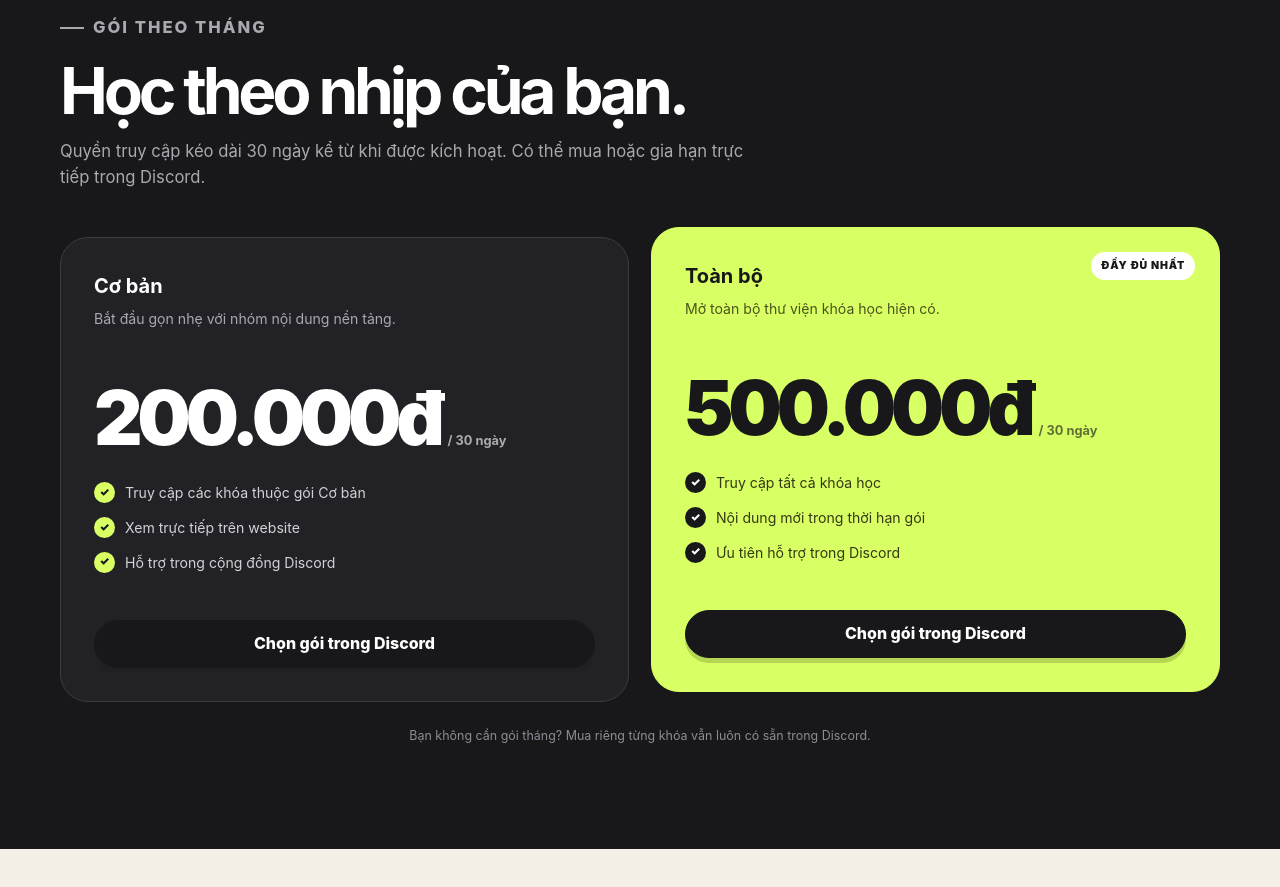
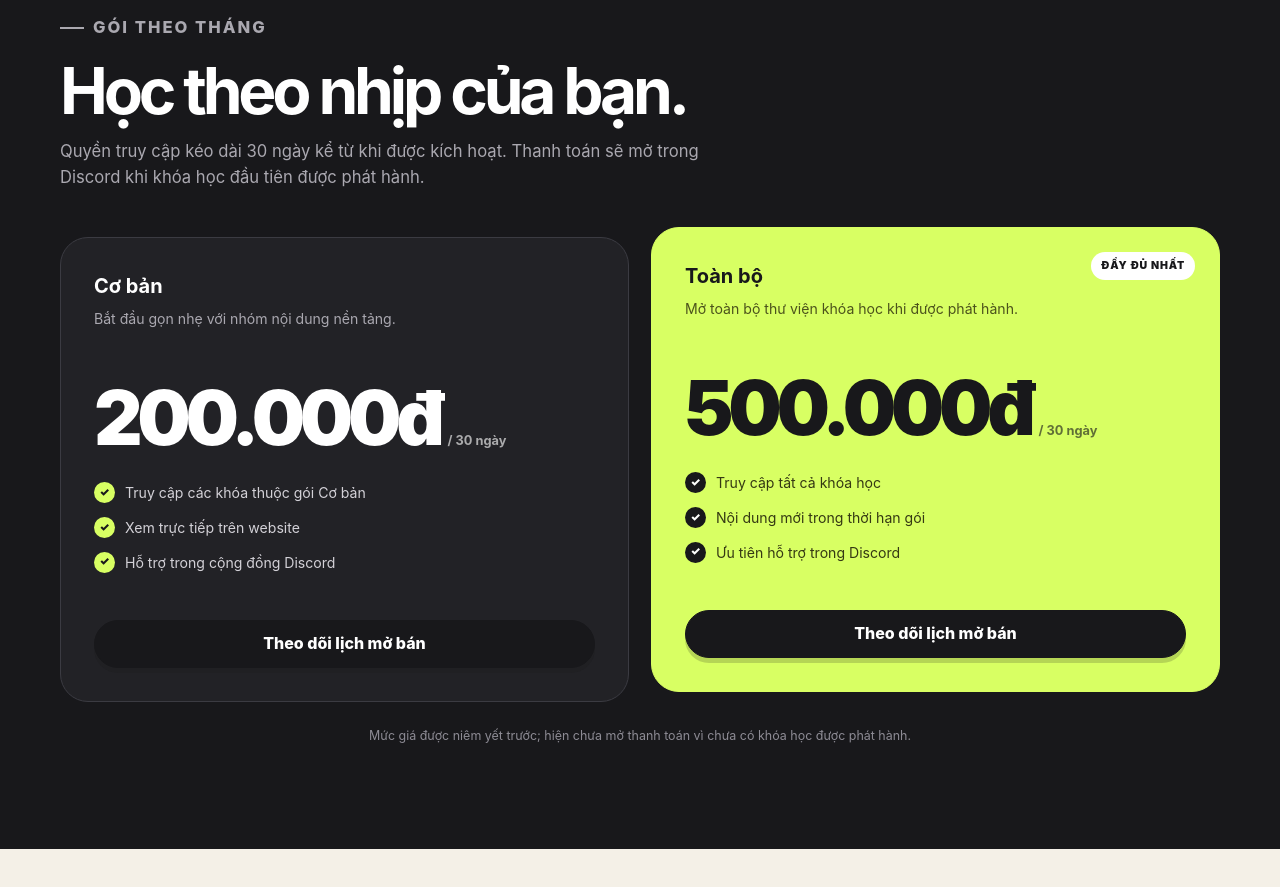
Before and after one commit to 420Rs/nixart-web, a website: page index.html in a window 1280 px wide. Shown: the part 1700-2587 px from the top of the page. Drawn offline with Linux system fonts and the light colour scheme; no server answers.

Commit message:
fix: mark plans as not yet for sale

```diff
--- a/index.html
+++ b/index.html
@@ -338,9 +338,9 @@
 
     <section class="pricing-wrap" id="goi-hoc">
       <div class="shell">
-        <div class="section-head"><p class="eyebrow">Gói theo tháng</p><h2>Học theo nhịp của bạn.</h2><p>Quyền truy cập kéo dài 30 ngày kể từ khi được kích hoạt. Có thể mua hoặc gia hạn trực tiếp trong Discord.</p></div>
+        <div class="section-head"><p class="eyebrow">Gói theo tháng</p><h2>Học theo nhịp của bạn.</h2><p>Quyền truy cập kéo dài 30 ngày kể từ khi được kích hoạt. Thanh toán sẽ mở trong Discord khi khóa học đầu tiên được phát hành.</p></div>
         <div class="pricing" id="plans" aria-live="polite"></div>
-        <p class="pricing-note">Bạn không cần gói tháng? Mua riêng từng khóa vẫn luôn có sẵn trong Discord.</p>
+        <p class="pricing-note">Mức giá được niêm yết trước; hiện chưa mở thanh toán vì chưa có khóa học được phát hành.</p>
       </div>
     </section>
 
@@ -379,7 +379,7 @@
       discordUrl: "https://discord.gg/B8ZXSNdVaR",
       plans: [
         { name: "Cơ bản", price: 200000, description: "Bắt đầu gọn nhẹ với nhóm nội dung nền tảng.", features: ["Truy cập các khóa thuộc gói Cơ bản", "Xem trực tiếp trên website", "Hỗ trợ trong cộng đồng Discord"] },
-        { name: "Toàn bộ", price: 500000, description: "Mở toàn bộ thư viện khóa học hiện có.", features: ["Truy cập tất cả khóa học", "Nội dung mới trong thời hạn gói", "Ưu tiên hỗ trợ trong Discord"], featured: true }
+        { name: "Toàn bộ", price: 500000, description: "Mở toàn bộ thư viện khóa học khi được phát hành.", features: ["Truy cập tất cả khóa học", "Nội dung mới trong thời hạn gói", "Ưu tiên hỗ trợ trong Discord"], featured: true }
       ],
       courses: []
     };
@@ -450,7 +450,7 @@
         const button = document.createElement("a");
         button.className = "button";
         configureDiscordLink(button);
-        button.textContent = "Chọn gói trong Discord";
+        button.textContent = "Theo dõi lịch mở bán";
         article.append(title, description, price, features, button);
         return article;
       }));
```
